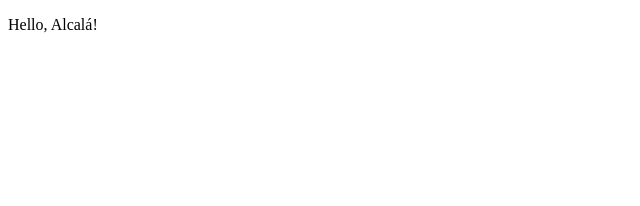
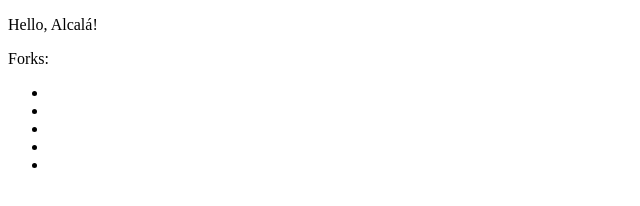
Before and after one commit to masteruah-maprial2/masteruah-enekid.github.io, a plain HTML site: page index.html in a window 1280 px wide. Shown: the full height of the page, 0-640 px from the left. Drawn offline with Linux system fonts and the light colour scheme.

Commit message:
Add placeholder for forkers names

```diff
--- a/index.html
+++ b/index.html
@@ -10,5 +10,15 @@
 
   <body>
     <p>Hello, Alcalá!</p>
+    <p>Forks:</p>
+    <ul>
+      <!-- Pon tu nombre dentro de las etiquetas <li></li> -->
+      <!-- Ejemplo: <li>Eneko Lakasta</li> -->
+      <li></li>
+      <li></li>
+      <li></li>
+      <li></li>
+      <li></li>
+    </ul>
   </body>
 </html>
```
